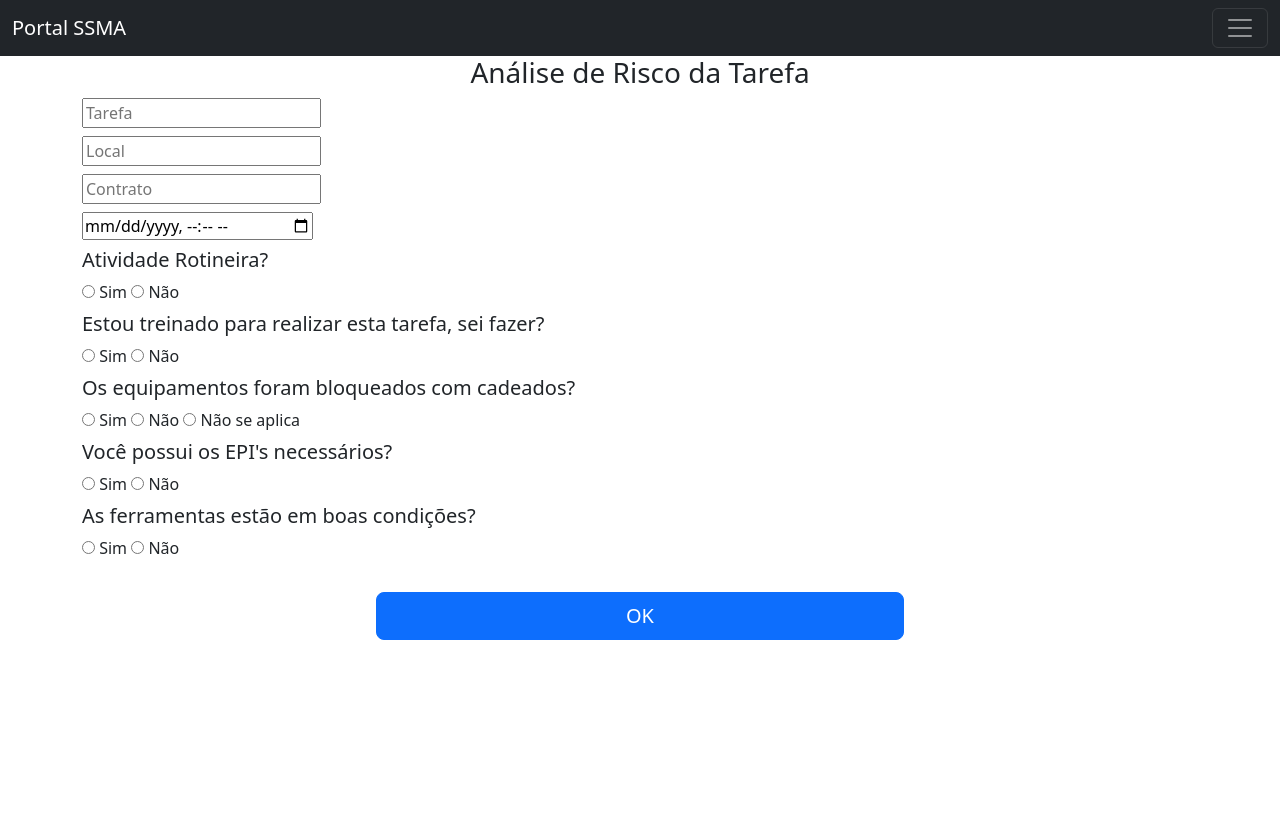
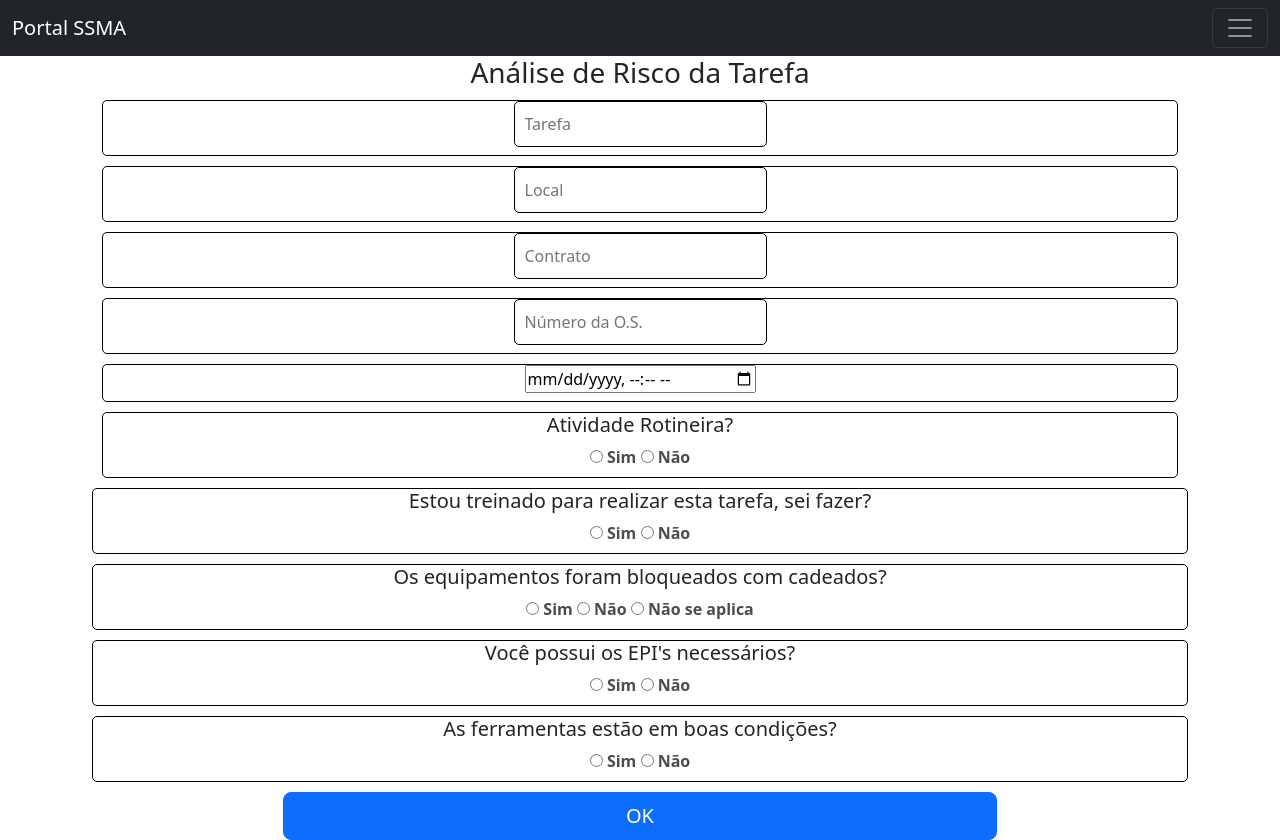
Before and after one commit to CIMOTec/PortalSSMA, a Flask app: page /novaSolicitacao in a window 1280 px wide. Before the commit the page ends 640 px from the top, so only its background shows below. Run offline with Flask 3, Linux system fonts and the light colour scheme; a user stored in the database is signed in; parts of the project's set-up code (start-up, migrations or seed data) failed here and were passed over; some libraries are stand-ins or nearby versions.

Commit message:
melhorias visuais menores

```diff
--- a/website/static/dropdowns.css
+++ b/website/static/dropdowns.css
@@ -87,3 +87,83 @@
 .w-600px {
   width: 600px;
 }
+
+/* ESTILOS DOS FORMULÁRIOS */
+input[type="textarea"] {
+  border: 1px solid black;
+  border-radius: 5px;
+  padding: 10px;
+  font-size: 16px;
+}
+
+input[type="textarea"]:hover {
+  border: 1px solid blue;
+  padding: 10px;
+  font-size: 16px;
+}
+
+/* input[type="datetime-local"] {
+  border: 1px solid black;
+  padding: 10px;
+  font-size: 16px;
+}
+[type="textarea"]
+
+input[type="datetime-local"]:hover {
+  border: 1px solid blue;
+  padding: 10px;
+  font-size: 16px;
+} */
+
+div[name="1st"] {
+  margin: 10px;
+  text-align: center;
+  flex-direction: column;
+  justify-content: center;
+  align-items: center;
+}
+
+div[name="inner"] {
+  border: 1px solid black;
+  border-radius: 5px;
+  margin: 10px;
+  text-align: center;
+  justify-content: center;
+  align-items: center;
+}
+
+div[name="2nd"] {
+  border: 1px solid black;
+  border-radius: 5px;
+  margin: 10px;
+  text-align: center;
+  justify-content: center;
+  align-items: center;
+}
+
+/*checkbox*/
+
+.wrapper{
+  height: 100%;
+  width: 100%;
+  margin: auto;
+  top: 0;
+  bottom: 0;
+  left: 0;
+  right: 0;
+  display: inline-block;
+  align-items: center;
+  justify-content: center;
+}
+
+input[type="checkbox"] {
+  background-color: #d5d5d5;
+  border-radius: 10px;
+  cursor: pointer;
+}
+
+label{
+  color: #4c4c4c;
+  font-weight: 600;
+  cursor: pointer;
+}
--- a/website/templates/base.html
+++ b/website/templates/base.html
@@ -17,6 +17,7 @@
 
     <link href="/static/bootstrap.min.css" rel="stylesheet">
     <link href="/static/dropdowns.css" rel="stylesheet">
+    <link rel="stylesheet" href="https://cdnjs.cloudflare.com/ajax/libs/font-awesome/5.13.0/css/all.min.css" integrity="sha512-L7MWcK7FNPcwNqnLdZq86lTHYLdQqZaz5YcAgE+5cnGmlw8JT03QB2+oxL100UeB6RlzZLUxCGSS4/++mNZdxw==" crossorigin="anonymous" referrerpolicy="no-referrer" />
     <link rel="apple-touch-icon" href="/docs/5.2/assets/img/favicons/apple-touch-icon.png" sizes="180x180">
     <link rel="icon" href="/docs/5.2/assets/img/favicons/favicon-32x32.png" sizes="32x32" type="image/png">
     <link rel="icon" href="/docs/5.2/assets/img/favicons/favicon-16x16.png" sizes="16x16" type="image/png">
--- a/website/templates/novaSolicitacao.html
+++ b/website/templates/novaSolicitacao.html
@@ -3,23 +3,29 @@ content %}
 <h3 align="center">Análise de Risco da Tarefa</h5>
 
   <form method="POST">
-    <div>
+    <div name="main">
+      <div name="1st">
+        <div name="inner">
           <label><input type="textarea" name="tarefa" placeholder="Tarefa" /></label>
         </div>
 
-    <div>
+        <div name="inner">
           <label><input type="textarea" name="local" placeholder="Local" /></label>
         </div>
 
-    <div>
+        <div name="inner">
           <label><input type="textarea" name="contrato" placeholder="Contrato" /></label>
         </div>
 
-    <div>
+        <div name="inner">
+          <label><input type="textarea" name="contrato" placeholder="Número da O.S." /></label>
+        </div>
+
+        <div name="inner">
           <label><input type="datetime-local" name="datauser" placeholder="Data" /></label>
         </div>
 
-    <div>
+        <div name="inner">
           <h5>Atividade Rotineira?</h5>
           <label>
             <input type="radio" name="ativrotina" value="TRUE">
@@ -31,8 +37,10 @@ content %}
             Não
           </label>
         </div>
+      </div>
 
       <div>
+        <div name="inner">
           <h5>Estou treinado para realizar esta tarefa, sei fazer?</h5>
           <label>
             <input type="radio" name="treinado" value="TRUE">
@@ -45,7 +53,7 @@ content %}
           </label>
         </div>
 
-    <div>
+        <div name="inner">
           <h5>Os equipamentos foram bloqueados com cadeados?</h5>
           <label>
             <input type="radio" name="equipbloqueado" value="TRUE">
@@ -58,12 +66,12 @@ content %}
           </label>
 
           <label>
-        <input type="radio" name="equipbloqueado" value="None">
+            <input type="radio" name="equipbloqueado" value="FALSE">
             Não se aplica
           </label>
         </div>
 
-    <div>
+        <div name="inner">
           <h5>Você possui os EPI's necessários?</h5>
           <label>
             <input type="radio" name="possuiepi" value="TRUE">
@@ -76,7 +84,7 @@ content %}
           </label>
         </div>
 
-    <div>
+        <div name="inner">
           <h5>As ferramentas estão em boas condições?</h5>
           <label>
             <input type="radio" name="condferramenta" value="TRUE">
@@ -88,11 +96,11 @@ content %}
             Não
           </label>
         </div>
-
-    </br>
+      </div>
+    </div>
 
     <a href="/formulario">
-      <div class="d-grid gap-2 col-6 mx-auto">
+      <div class="d-grid gap-2 col-8 mx-auto">
         <button id="button" class="btn btn-primary btn-lg" type="submit">OK</button>
       </div>
     </a>
--- a/website/views.py
+++ b/website/views.py
@@ -83,6 +83,12 @@ def novaSolicitacao():
 @views.route('/escada', methods=['GET', 'POST'])
 @login_required
 def escada():
+    if request.method == 'POST':
+        if session.get('ansList1'):
+            return redirect(url_for('views.riscos'))
+        else:
+            return redirect(url_for('views.home'))
+
     return render_template("escada.html", user=current_user)
 
 
@@ -102,7 +108,11 @@ def formulario():
             oxicorte=request.form.get('oxicorte'))
 
         session['codrecursos'] = str(uuid.uuid4())
-        return redirect(url_for('views.riscos'))
+
+        if request.form.get('escada') == 'TRUE':
+            return redirect(url_for('views.escada'))
+        else:
+            return redirect(url_for('views.riscos'))
 
     return render_template('formulario.html', user=current_user)
 
@@ -196,5 +206,6 @@ def closing():
     cursor.execute(css1)
     conn.commit()
     conn.close()
+    session.clear()
 
     return render_template("closing.html", user=current_user)
```
Also changed, not shown: website/templates/escada.html (+21 -8 lines), website/templates/formulario copy 2.html (deleted, +0 -62 lines), website/templates/formulario.html (+7 -8 lines). Lines whose indentation alone changed are shown as unchanged.
